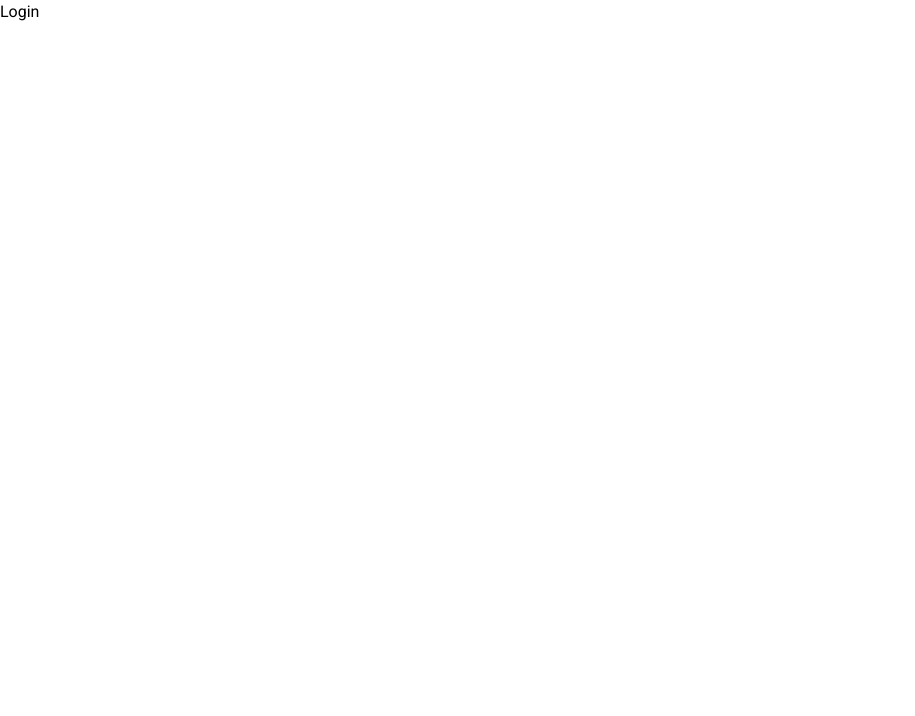
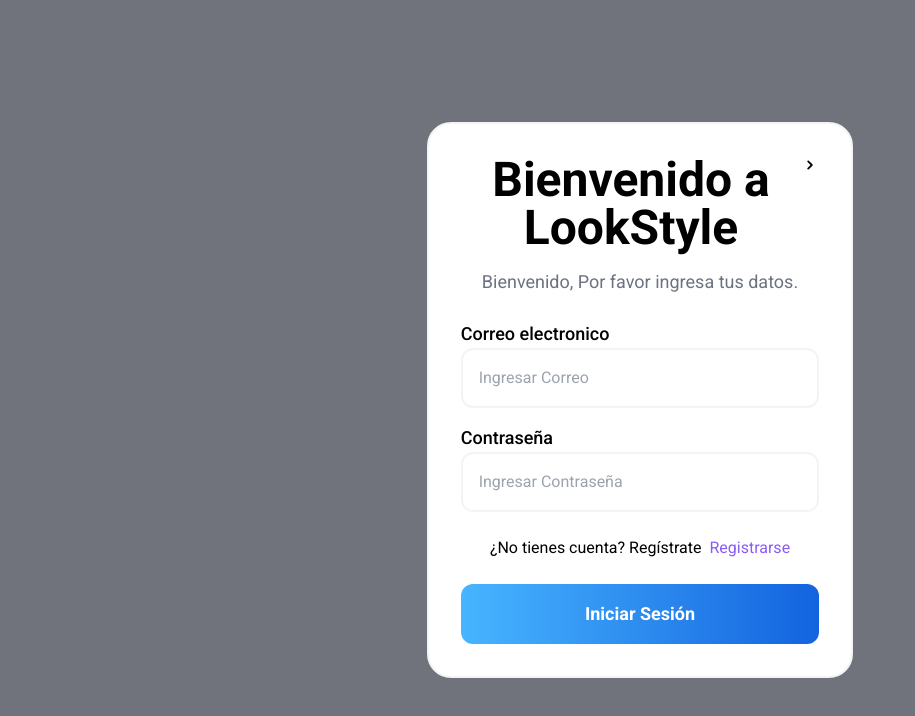
Before and after one commit to lookstyleadso/ADSO-LookStyle, a Next.js app in the folder Frontend-LookStyle/: page /auth/login in a window 1280 px wide. Shown: the top 716 px of the page, without its empty margins (0-915 px from the left). Built offline with nearby package versions, Linux system fonts and the light colour scheme.

Commit message:
login is ready

```diff
--- a/Frontend-LookStyle/app/auth/login/page.tsx
+++ b/Frontend-LookStyle/app/auth/login/page.tsx
@@ -1,9 +1,10 @@
 import React from 'react'
+import LoginForm from '@/components/Forms/LoginForm'
 
-const page = () => {
+export default function LoginPage() {
   return (
-    <div>Login</div>
+    <div>
+        <LoginForm/>
+    </div>
   )
 }
-
-export default page
--- a/Frontend-LookStyle/components/Forms/LoginForm.jsx
+++ b/Frontend-LookStyle/components/Forms/LoginForm.jsx
@@ -1,45 +1,94 @@
+'use client'
+import { useState } from 'react'
+import axios from 'axios'
+import { useRouter } from 'next/navigation'
+import Link from 'next/link'
+import Cookie from 'js-cookie'
+import * as HiIcons from "react-icons/hi";
 
+export default function LoginForm() {
+    const [email, setEmail] = useState("")
+    const [password, setPassword] = useState("")
+    const router = useRouter()
 
+    const handleChangeEmail = (e) => {
+        setEmail(e.target.value)
+    }
 
-const backgroundStyle = {
-    backgroundColor: '#146c94',
-  };
-  export default function Home() {
+    const handleChangePassword = (e) => {
+        setPassword(e.target.value)
+    }
+
+    const handleSubmit = async (e) => {
+        e.preventDefault()
+
+        try {
+            const response = await axios.post('https://adso-lookstyle.onrender.com/api/v1/auth/authenticate', {
+                email: email,
+                password: password
+            }, {
+                headers: {
+                    'Content-Type': 'application/json'
+                }
+            })
+            const data = response.data
+            Cookie.set('token', data.token, { sameSite: 'None' })
+            router.push('/')
+        } catch (error) {
+            if (error.response) {
+                console.log(error.response.data);
+                console.log(error.response.status);
+                console.log(error.response.headers);
+            } else if (error.request) {
+
+                console.log(error.request);
+            } else {
+                console.log('Error', error.message);
+            }
+            console.log(error.config);
+        }
+    }
+
     return (
-      <div className="flex justify-center items-center h-screen" style={backgroundStyle}>
+        <div className="flex justify-center items-center h-screen bg-graycolor-gc">
             <div className="w-full md:w-3/4 lg:w-1/2 xl:w-1/3">
                 <div className='w-full max-w-md md:max-w-lg xl:max-w-2xl px-6 md:px-8 py-8 rounded-3xl bg-white border-2 border-gray-100'>
+                    <div className='flex'>
                     <h1 className='text-3xl md:text-5xl font-semibold text-center mb-4'>Bienvenido a LookStyle</h1>
+                    <Link href={'/'}><HiIcons.HiChevronRight className='text-lg' /></Link>
+
+                    </div>
                     <p className='text-sm md:text-lg text-gray-500 text-center mb-6'>Bienvenido, Por favor ingresa tus datos.</p>
 
-            <form >
+                    <form onSubmit={handleSubmit} >
                         <div className='mt-6'>
                             <div className='mb-4'>
-                  <label className='text-base md:text-lg font-medium'>UserName</label>
+                                <label className='text-base md:text-lg font-medium'>Correo electronico</label>
                                 <input
                                     className='w-full border-2 border-gray-100 rounded-xl p-3 md:p-4 bg-transparent'
-                    placeholder="Ingresa Email"
-                    name="name"
-                    //onChange={handleChange}
+                                    placeholder="Ingresar Correo"
+                                    type='email'
+                                    value={email}
+                                    onChange={handleChangeEmail}
                                 />
                             </div>
                             <div className='mb-4'>
-                  <label className='text-base md:text-lg font-medium'>Password</label>
+                                <label className='text-base md:text-lg font-medium'>Contraseña</label>
                                 <input
                                     className='w-full border-2 border-gray-100 rounded-xl p-3 md:p-4 bg-transparent'
-                    placeholder="Ingresa Contraseña"
-                    type="password"
-                    name="password"
-                    //onChange={handleChange}
+                                    placeholder="Ingresar Contraseña"
+                                    type="text"
+                                    value={password}
+                                    onChange={handleChangePassword}
                                 />
                             </div>
-                {/* Resto del formulario... */}
                             <div className='mt-6 flex justify-center items-center'>
                                 <p className='text-base'>¿No tienes cuenta? Regístrate</p>
                                 <button className='ml-2 text-base text-violet-500'>Registrarse</button>
+
                             </div>
                             <div className='mt-6'>
-                  <button type="submit" className='w-full py-3 md:py-4 bg-violet-500 rounded-xl text-white font-semibold text-lg'>
+                                <button type="submit" className='w-full py-3 md:py-4 btn_primary_gradient rounded-xl text-white font-semibold text-lg'>
                                     Iniciar Sesión
                                 </button>
                             </div>
--- a/Frontend-LookStyle/components/NavBar.tsx
+++ b/Frontend-LookStyle/components/NavBar.tsx
@@ -55,15 +55,7 @@ const NavBar = () => {
           ))}
         </ul>
 
-        <div className="md:flexCenter hidden">
-          <Link href="/auth/register">
-            <Button
-              type="button"
-              title="Unirme"
-              variant="btn_primary_gradient"
-            />
-          </Link>
-        </div>
+
       </div>
     </nav>
   );
--- a/Frontend-LookStyle/package.json
+++ b/Frontend-LookStyle/package.json
@@ -12,15 +12,17 @@
     "@headlessui/react": "^1.7.17",
     "@nextui-org/react": "^2.1.13",
     "axios": "^1.6.2",
+    "js-cookie": "^3.0.5",
     "next": "14.0.0",
     "react": "^18",
     "react-dom": "^18",
-    "react-icons": "^4.11.0",
+    "react-icons": "^4.12.0",
     "react-scroll": "^1.9.0",
     "react-slick": "^0.29.0",
     "slick-carousel": "^1.8.1"
   },
   "devDependencies": {
+    "@types/js-cookie": "^3.0.6",
     "@types/node": "^20",
     "@types/react": "^18",
     "@types/react-dom": "^18",
```
Also changed, not shown: 1 other file (tests, documents, lock files or other folders). Lines whose indentation alone changed are shown as unchanged.
